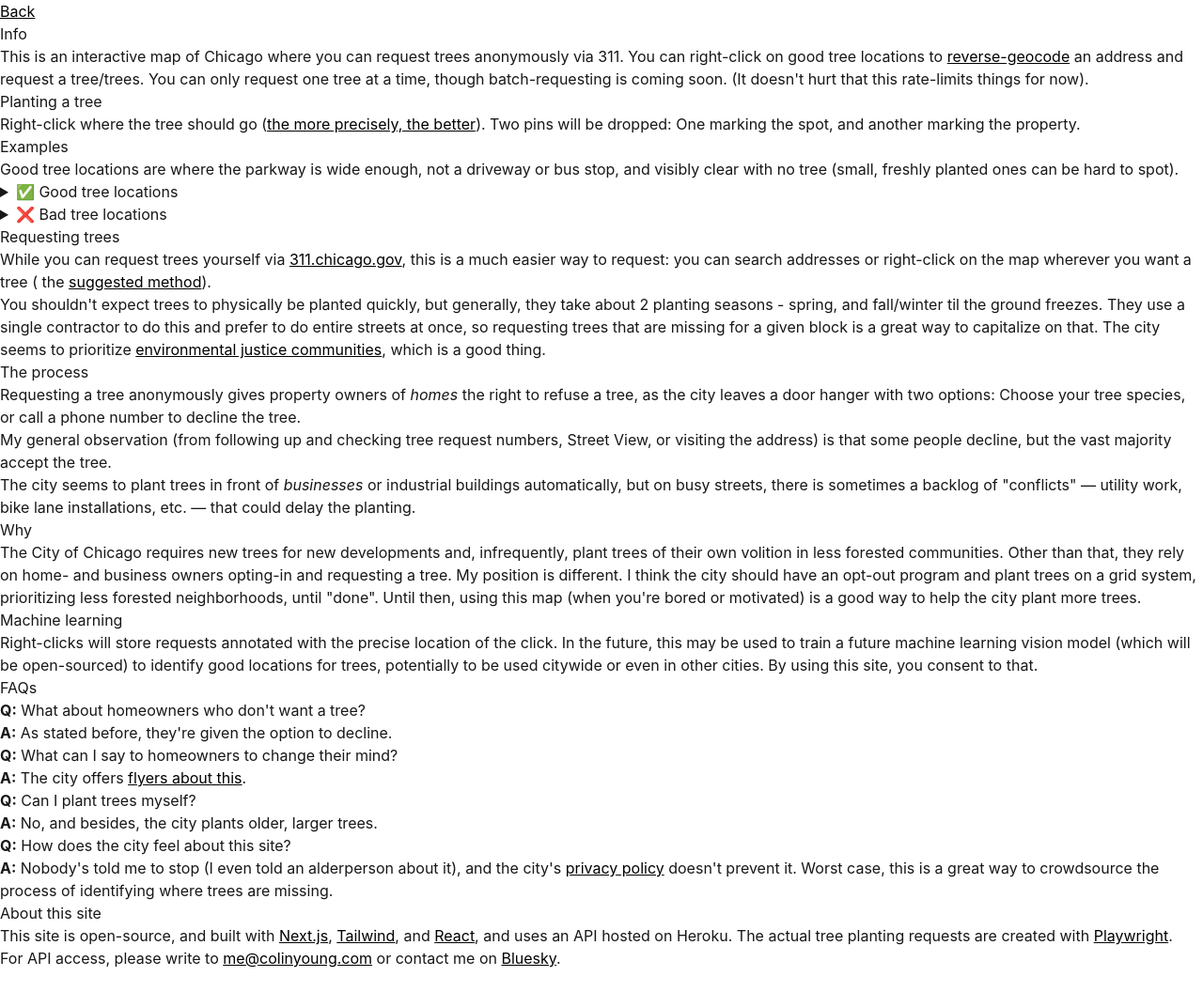
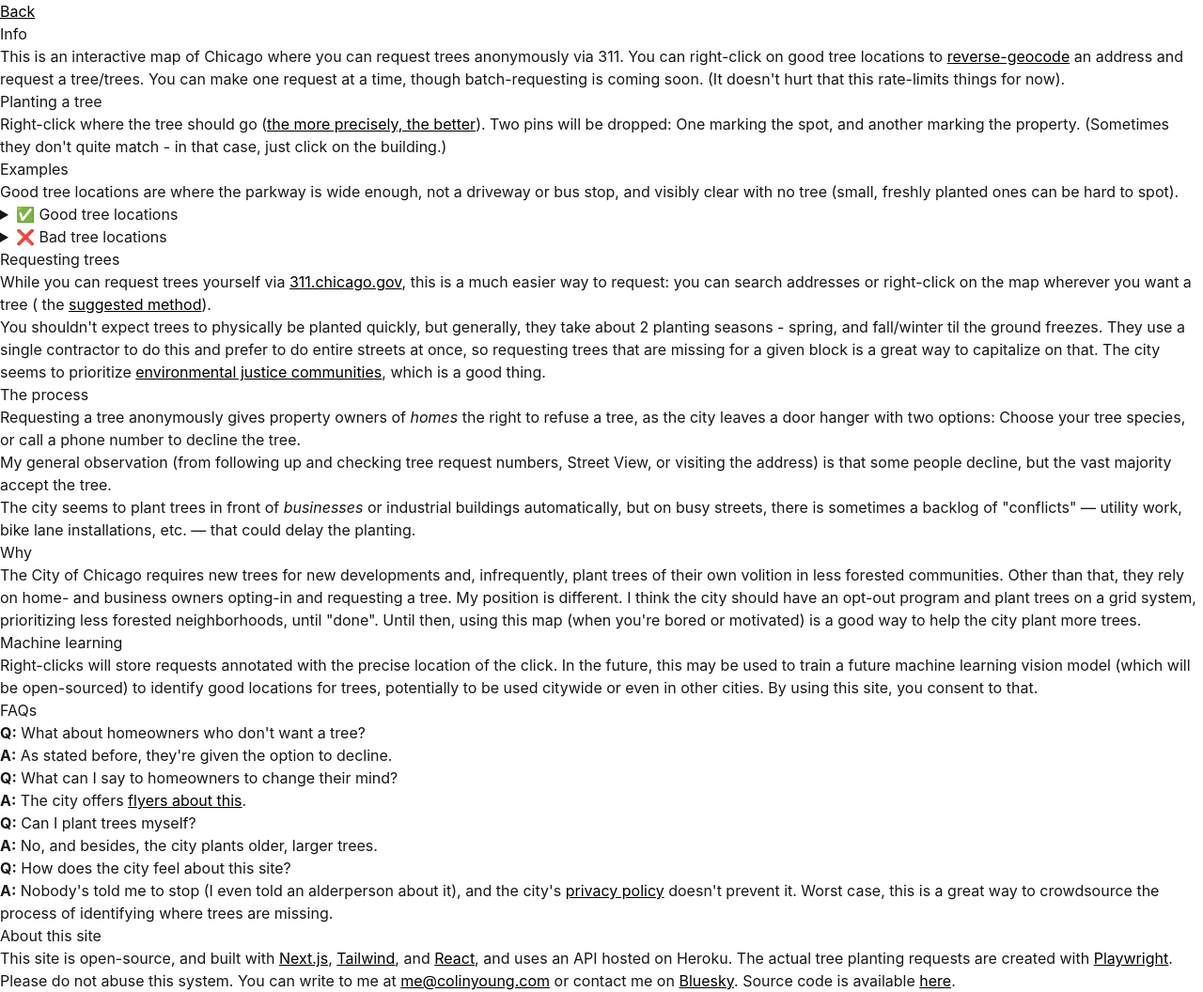
Before and after one commit to colinyoung/appleseed, a Next.js app in the folder tree-map/: page /info in a window 1280 px wide. Shown: the whole page at 94% size. Before the commit the page ends 1032 px from the top, so only its background shows below. Built offline with nearby package versions, Linux system fonts and the light colour scheme.

Commit message:
Update about

```diff
--- a/tree-map/src/app/info/page.tsx
+++ b/tree-map/src/app/info/page.tsx
@@ -13,14 +13,15 @@ export default function Info() {
           This is an interactive map of Chicago where you can request trees anonymously via 311. You
           can right-click on good tree locations to{' '}
           <a href="https://en.wikipedia.org/wiki/Reverse_geocoding">reverse-geocode</a> an address
-          and request a tree/trees. You can only request one tree at a time, though batch-requesting
-          is coming soon. (It doesn&apos;t hurt that this rate-limits things for now).
+          and request a tree/trees. You can make one request at a time, though batch-requesting is
+          coming soon. (It doesn&apos;t hurt that this rate-limits things for now).
         </p>
         <h2 className="text-xl font-bold mt-4">Planting a tree</h2>
         <p>
           Right-click where the tree should go (
           <a href="#machine-learning">the more precisely, the better</a>). Two pins will be dropped:
-          One marking the spot, and another marking the property.
+          One marking the spot, and another marking the property. (Sometimes they don&apos;t quite
+          match - in that case, just click on the building.)
         </p>
         <h2 id="examples" className="text-xl font-bold mt-4">
           Examples
@@ -146,8 +147,10 @@ export default function Info() {
           <a href="https://playwright.dev">Playwright</a>.
         </p>
         <p>
-          For API access, please write to <a href="mailto:me@colinyoung.com">me@colinyoung.com</a>{' '}
-          or contact me on <a href="https://bsky.app/profile/colinyoung.com">Bluesky</a>.
+          Please do not abuse this system. You can write to me at{' '}
+          <a href="mailto:me@colinyoung.com">me@colinyoung.com</a> or contact me on{' '}
+          <a href="https://bsky.app/profile/colinyoung.com">Bluesky</a>. Source code is available{' '}
+          <a href="https://github.com/colinyoung/appleseed">here</a>.
         </p>
       </div>
     </div>
```
